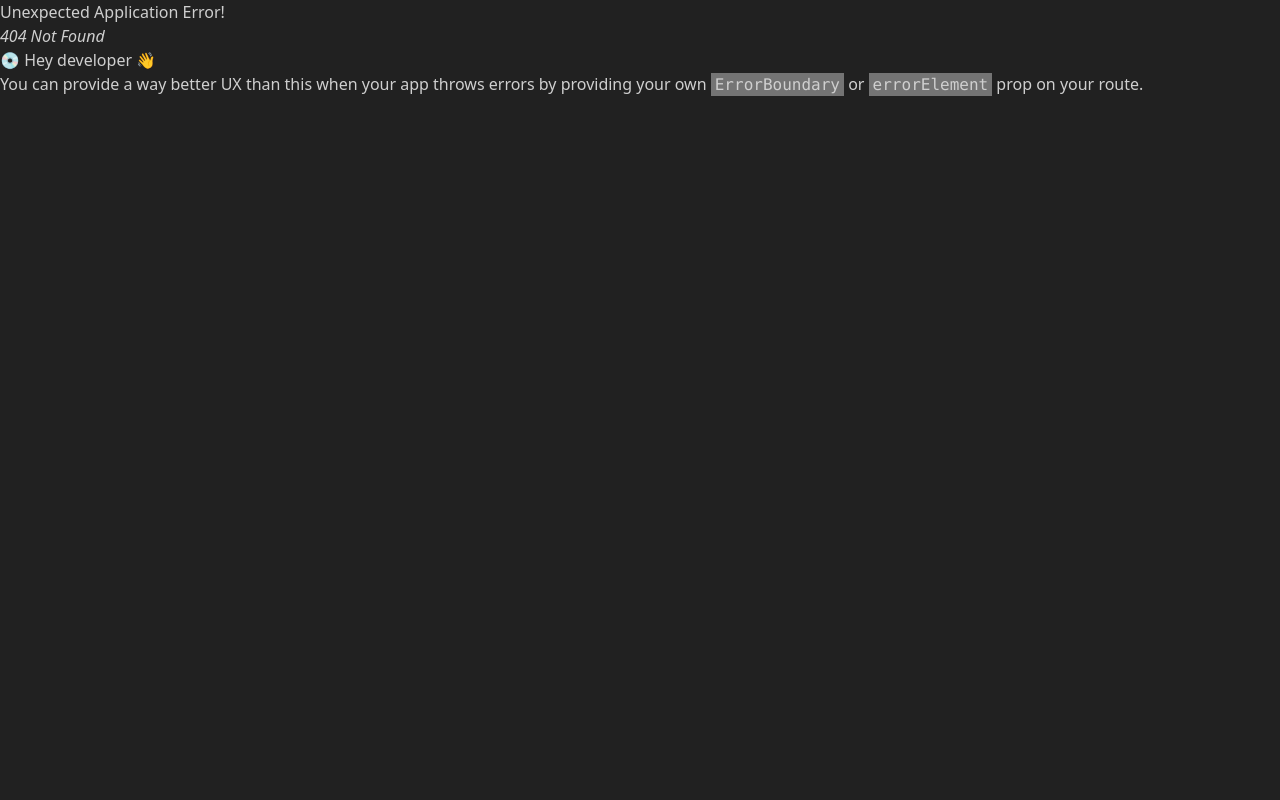
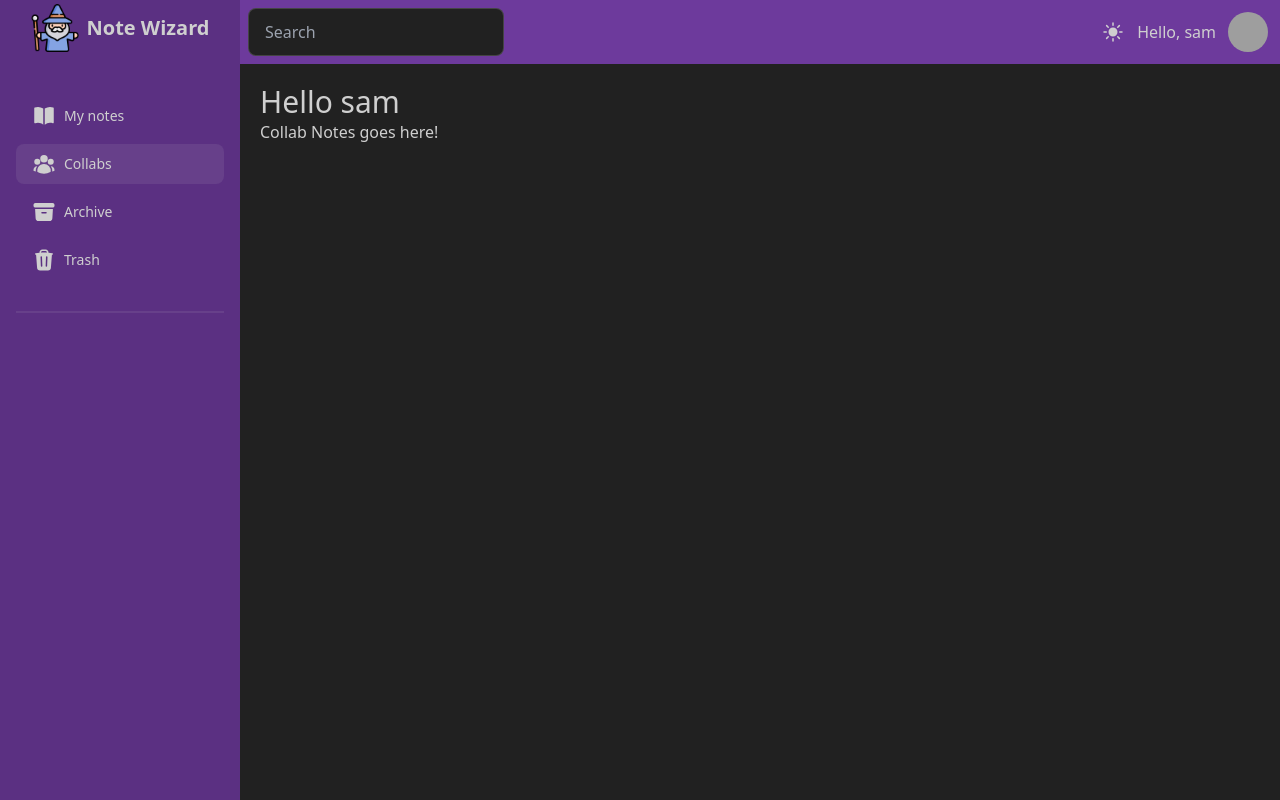
Before and after one commit to samilalghiffary/note-wizard, a React (Vite) app: page /collaboration in a window 1280 px wide. Before the commit this address had no page. Built offline with nearby package versions, Linux system fonts and the light colour scheme; grey boxes are pictures that could not be loaded.

Commit message:
feat: Added initial notes, archive, collaboration, and trash page

```diff
--- a/src/pages/home/Home.jsx
+++ /dev/null
@@ -1,5 +0,0 @@
-const Home = () => {
-  return <div>Hello, sam</div>;
-};
-
-export default Home;
--- /dev/null
+++ b/src/pages/notes/Archive.jsx
@@ -0,0 +1,16 @@
+import Drawer from '@/components/Drawer';
+import NavBar from '@/components/NavBar';
+
+const Archive = () => {
+  return (
+    <Drawer currentPage="archive">
+      <NavBar />
+      <div className="container p-5">
+        <h1 className="text-3xl">Hello sam</h1>
+        <p>Archive goes here!</p>
+      </div>
+    </Drawer>
+  );
+};
+
+export default Archive;
--- /dev/null
+++ b/src/pages/notes/Collabs.jsx
@@ -0,0 +1,16 @@
+import Drawer from '@/components/Drawer';
+import NavBar from '@/components/NavBar';
+
+const Collaboration = () => {
+  return (
+    <Drawer currentPage="collaboration">
+      <NavBar />
+      <div className="container p-5">
+        <h1 className="text-3xl">Hello sam</h1>
+        <p>Collab Notes goes here!</p>
+      </div>
+    </Drawer>
+  );
+};
+
+export default Collaboration;
--- /dev/null
+++ b/src/pages/notes/Home.jsx
@@ -0,0 +1,16 @@
+import Drawer from '@/components/Drawer';
+import NavBar from '@/components/NavBar';
+
+const Home = () => {
+  return (
+    <Drawer currentPage="notes">
+      <NavBar />
+      <div className="container p-5">
+        <h1 className="text-3xl">Hello sam</h1>
+        <p>Notes goes here!</p>
+      </div>
+    </Drawer>
+  );
+};
+
+export default Home;
--- /dev/null
+++ b/src/pages/notes/Trash.jsx
@@ -0,0 +1,16 @@
+import Drawer from '@/components/Drawer';
+import NavBar from '@/components/NavBar';
+
+const Trash = () => {
+  return (
+    <Drawer currentPage="trash">
+      <NavBar />
+      <div className="container p-5">
+        <h1 className="text-3xl">Hello sam</h1>
+        <p>Trash goes here!</p>
+      </div>
+    </Drawer>
+  );
+};
+
+export default Trash;
```
Also changed, not shown: src/routes/App.jsx (+16 -1 lines).
